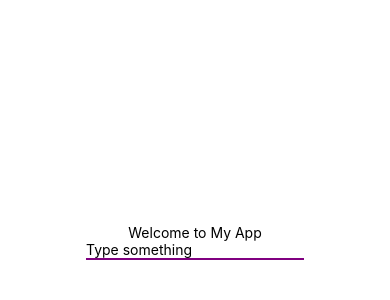
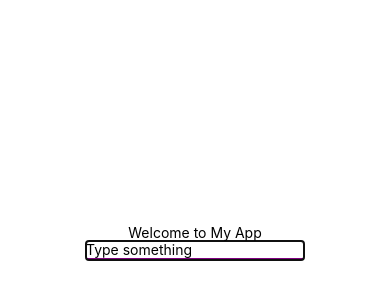
Before and after one commit to EstelleJiani/CS5520, a React Native app: screen / in a window 390 px wide. Shown: the part 180-480 px from the top of the page. Built offline with nearby package versions, Linux system fonts and the light colour scheme.

Commit message:
Added the autoFocus in the Input component, and updated it in the App.js

```diff
--- a/App.js
+++ b/App.js
@@ -12,7 +12,7 @@ export default function App() {
     <View style={styles.container}>
       <StatusBar style="auto" />
       <Header name={appName}/>
-      <Input />
+      <Input autoFocus={true}/>
     </View>
   );
 }
--- a/Components/Input.js
+++ b/Components/Input.js
@@ -3,7 +3,7 @@ import React from 'react'
 import { TextInput, StyleSheet } from 'react-native'
 import { useState } from 'react';
 
-export default function Input() {
+export default function Input(props) {
   const [text, setText] = useState("");
 
   return (
@@ -15,6 +15,7 @@ export default function Input() {
     style={{borderBottomColor: "purple", borderBottomWidth: 2}}
     onChangeText={(changedText) => {
       setText(changedText)}}
+    autoFocus={props.autoFocus}
     />
   )
 }
```
